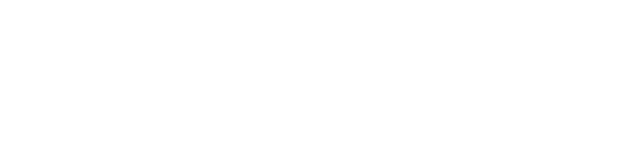
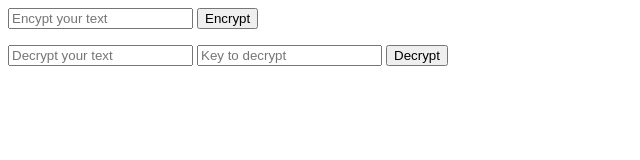
Before and after one commit to ashraf267/txtEncryptDemo, a plain HTML site: page index.html in a window 1280 px wide. Shown: the whole page, without its empty margins (0-640 px from the left). Drawn offline with Linux system fonts and the light colour scheme.

Commit message:
Basic UI is ready

```diff
--- a/index.html
+++ b/index.html
@@ -4,8 +4,17 @@
 </head>
 <body>
 
-	<div class="encrypt"></div>
-	<div class="decrypt"></div>
+	<div class="encrypt">
+		<input type="text" id="encryptValue" name="encryptValue" placeholder="Encypt your text" required="required"> <!-- Remember to add pattern and title attr here -->
+		<input type="button" value="Encrypt">
+		<p id="encryptedValue"></p>
+		<p id="encryptedValueKey"></p>
+	</div>
+	<div class="decrypt">
+		<input type="text" id="decryptValue" name="decryptValue" placeholder="Decrypt your text" required="required"> <!-- Remember to add pattern and title attr here too... -->
+		<input type="text" id="demoKey" name="demoKey" placeholder="Key to decrypt" required="required"> <!-- ...and here also -->
+		<input type="button" value="Decrypt">
+	</div>
 
 	<script type="text/javascript"></script>
 
```
